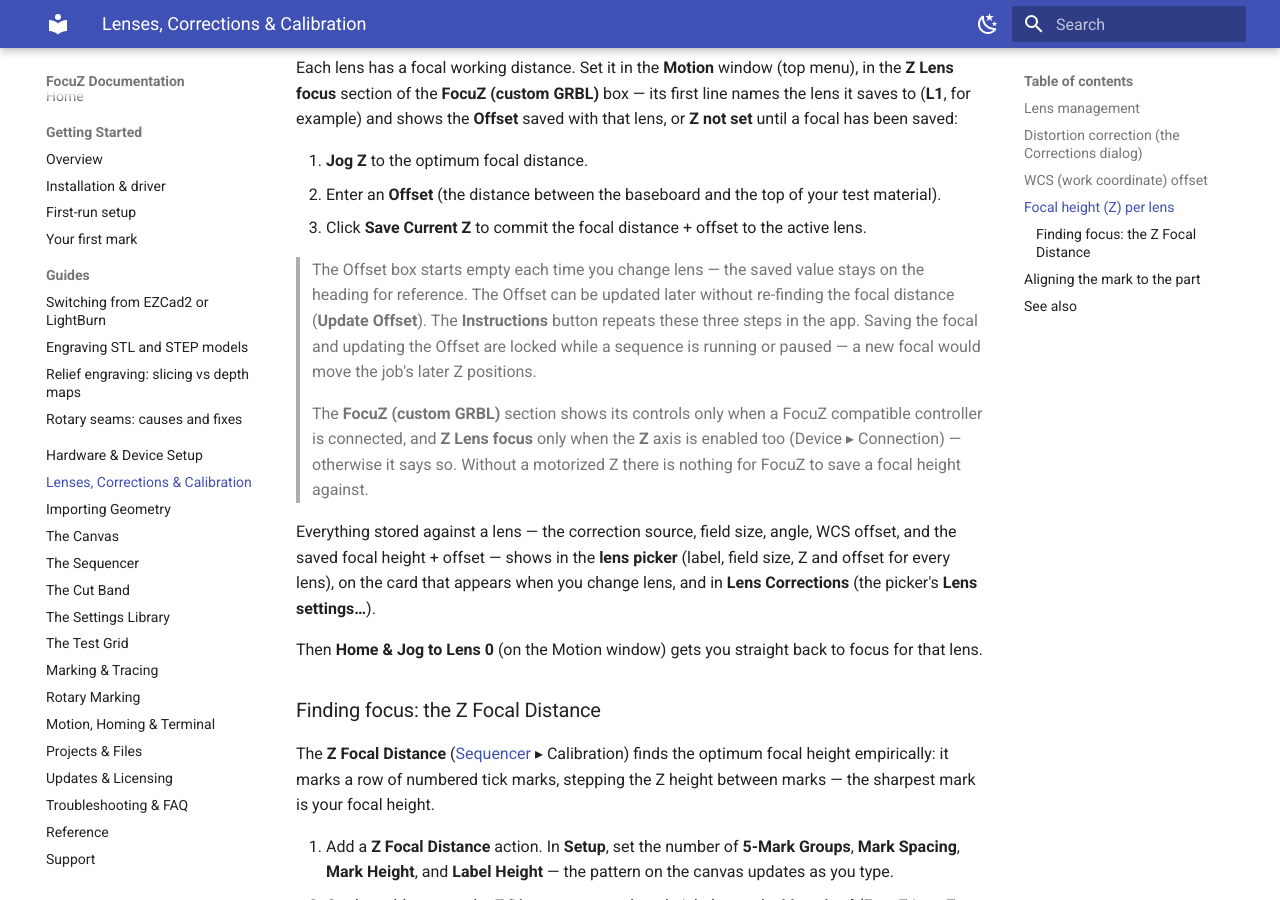
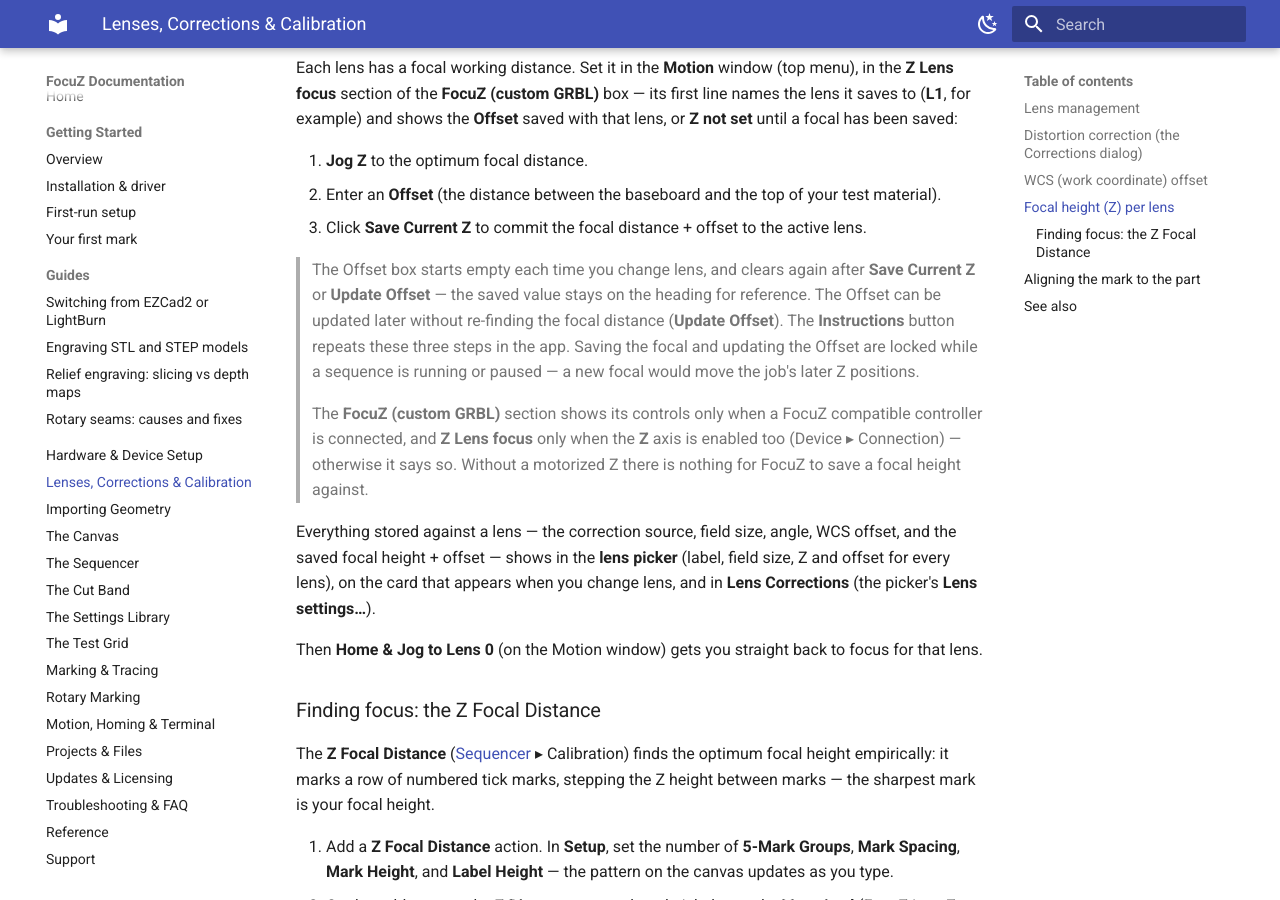
Before and after one commit to Lokahi-Shop/focuz-docs, an MkDocs documentation site: the page built from docs/lenses-corrections.md, in a window 1280 px wide and 900 px high, scrolled down 1959 px. Built offline with MkDocs 1.6.1 and Material for MkDocs 9.7.7, drawn with Linux system fonts in a browser that asks for light colours.

Commit message:
Lenses: the Offset box clears after Save Current Z / Update Offset (#88)
Co-authored-by: Lokahi-Shop <djbfunk@gmail.com>
Co-authored-by: Claude Fable 5.1 <noreply@anthropic.com>

```diff
--- a/docs/lenses-corrections.md
+++ b/docs/lenses-corrections.md
@@ -94,9 +94,10 @@ and shows the **Offset** saved with that lens, or **Z not set** until a focal ha
 2. Enter an **Offset** (the distance between the baseboard and the top of your test material).
 3. Click **Save Current Z** to commit the focal distance + offset to the active lens.
 
-> The Offset box starts empty each time you change lens — the saved value stays on the heading for
-> reference. The Offset can be updated later without re-finding the focal distance (**Update Offset**). The
-> **Instructions** button repeats these three steps in the app. Saving the focal and updating the
+> The Offset box starts empty each time you change lens, and clears again after **Save Current Z** or
+> **Update Offset** — the saved value stays on the heading for reference. The Offset can be updated later
+> without re-finding the focal distance (**Update Offset**). The **Instructions** button repeats these
+> three steps in the app. Saving the focal and updating the
 > Offset are locked while a sequence is running or paused — a new focal would move the job's later
 > Z positions.
 
```
